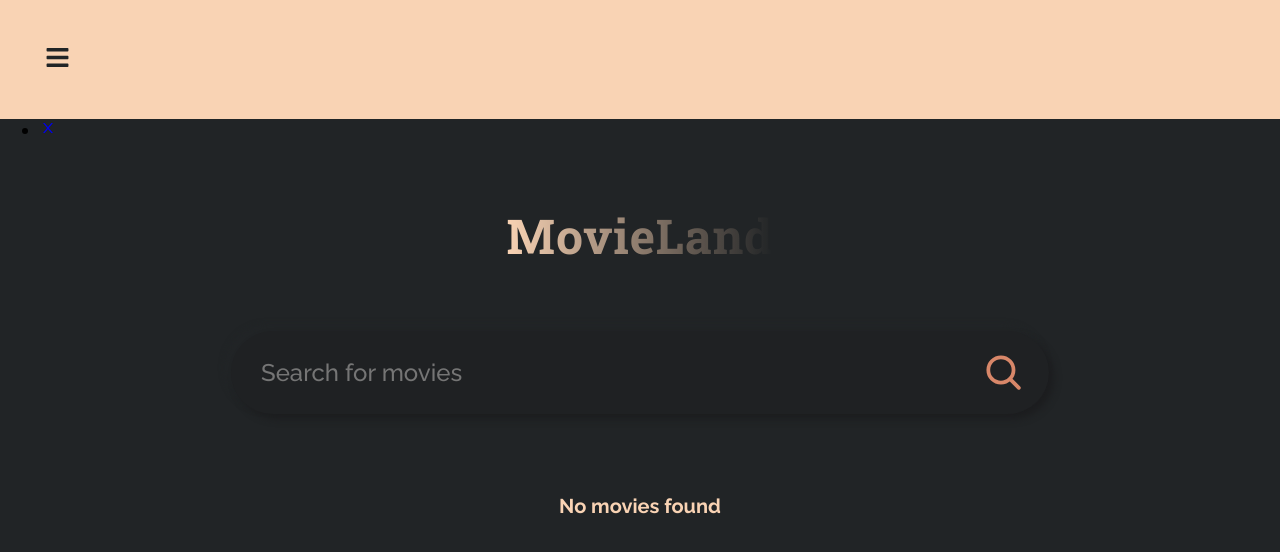
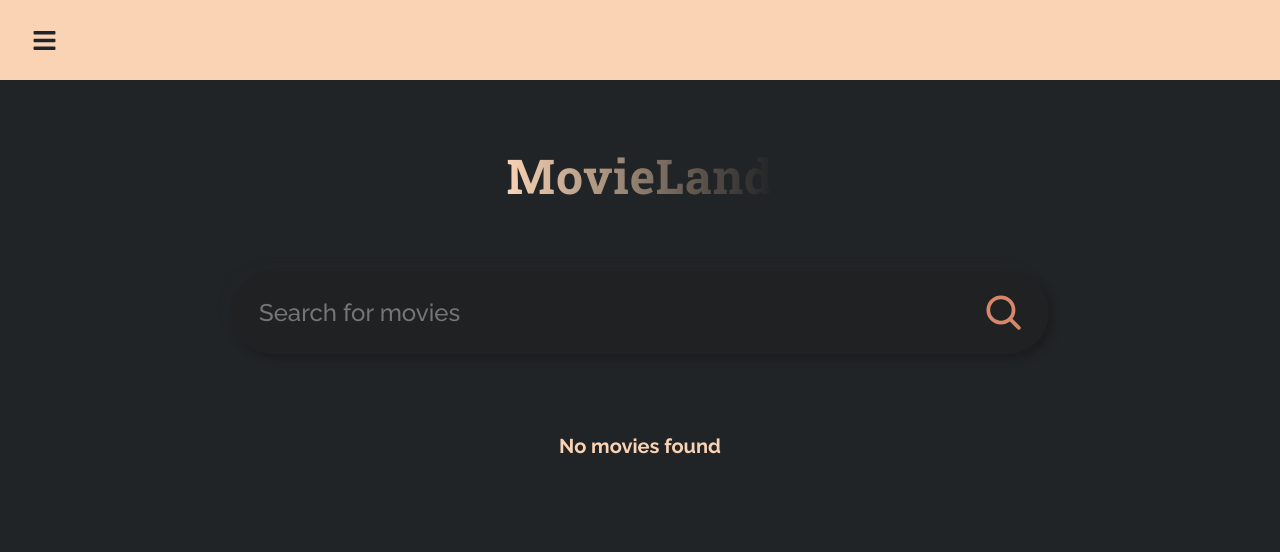
Before and after one commit to IanaPostolachi/React, a React (Create React App) app: page / in a window 1280 px wide. Shown: the top 552 px of the page. Built offline with nearby package versions, Linux system fonts and the light colour scheme.

Commit message:
navbar adde not working yet

```diff
--- a/src/App.css
+++ b/src/App.css
@@ -1,9 +1,11 @@
 @import url("https://fonts.googleapis.com/css?family=Roboto+Slab:100,300,400,700");
 @import url("https://fonts.googleapis.com/css?family=Raleway:300,300i,400,400i,500,500i,600,600i,700,700i,800,800i,900,900i");
+@import url('https://fonts.googleapis.com/css?family=Lato&display=swap');
 
 * {
   margin: 0;
   border: 0;
+  padding: 0;
   box-sizing: border-box;
 }
 
@@ -20,7 +22,6 @@ body {
 
 .app {
   padding: 4rem;
-
   display: flex;
   justify-content: center;
   align-items: center;
@@ -28,13 +29,78 @@ body {
 }
 
 .navbar {
+  background-color: #f9d3b4;
+  height: 80px;
+  display: flex;
+  justify-content:flex-start;
+  align-items: center;
+}
+
+.menu-bars{
+  margin-left: 2rem;
+  font-size: 2rem;
+  background: none;
+}
+
+.nav-menu{
   background: #f9d3b4;
-  padding: 3.5%;
+  width: 1px;
+  height: 100vh;
   display: flex;
-  align-items: left;
-  justify-content:left;
-  flex-direction: row;
-  opacity: 4;
+  justify-content: center;
+  position: fixed;
+  top: 0;
+  left: -100%;
+  transition: 850ms;
+}
+
+.nav-menu.active{
+left:0;
+transition: 350ms;
+}
+
+.nav-text{
+  display: flex;
+  justify-content: flex-start;
+  align-items: center;
+  padding: 6px 3px 6px 10px;
+  list-style: none;
+  height: 60px;
+}
+
+.nav-text a {
+  text-decoration: none;
+  color: #212426;
+  font-size: 10 px;
+  width: 95%;
+  height: 100%;
+  display: flex;
+  align-items: center;
+  padding-left: 10px;
+  border-radius: 4px;
+}
+
+.nav-text a:hover{
+  background-color: #98AF70;
+}
+
+.nav-menu-items{
+  width: 34%;
+  background-color: #f9d3b4;
+  height: 100%;
+}
+
+.navbar-toggle{
+  background-color: #f9d3b4;
+  width: 100%;
+  height: 88px;
+  display: flex;
+  justify-content: flex-start;
+  align-items: center;
+}
+
+span {
+margin-left: 7px;
 }
 
 .burger {
--- a/src/App.js
+++ b/src/App.js
@@ -6,6 +6,8 @@ import SearchIcon from "./search.svg";
 import MovieCard from "./MovieCard";
 import Navbar from "./Navbar/Navbar";
 import {BrowserRouter as Router, Route, Routes} from 'react-router-dom'
+import Movies from './Pages/Movie'
+import Users from './Pages/User'
 
 const API_URL = "http://www.omdbapi.com?apikey=c3c6c283";
 
@@ -21,18 +23,19 @@ const App = () => {
   };
 
   useEffect(() => {
-    alert('No movies to display \t shearch for a movie ')
+    // alert('No movies to display \t shearch for a movie ')
   }, []);
 
   return (
     <>
     <Router>
-        <Navbar className = "navbar"/>
+        <Navbar/>
         <Routes>
-          <Route path='/'/>
+          <Route path='/' exact component={App}/>
+          <Route path='/movies' exact component={Movies}/>
+          <Route path='/users' exact component={Users}/>
         </Routes>
       </Router>
-
     <div className="app">
 
       <h1>MovieLand</h1>
--- a/src/Navbar/Navbar.js
+++ b/src/Navbar/Navbar.js
@@ -1,7 +1,9 @@
 import React, {useState} from 'react'
 import { Link } from 'react-router-dom'
 import * as FaIcons from 'react-icons/fa';
-import * as AiIcons from 'react-icons/ai';
+// import * as AiIcons from 'react-icons/ai';
+import {SidebarData} from './SidebarData';
+import {IconContext} from 'react-icons'
 
 
 function Navbar() {
@@ -11,20 +13,27 @@ const showSidebar = () => setSidebar(!sidebar)
 
   return (
     <>
+    <IconContext.Provider value={{color: '#212426'}}>
       <div className='navbar'>
-        <Link to="#" className='menu-bars'>
-           <FaIcons.FaBars className='burger' size={25} onClick={showSidebar} />
+        <Link to="#" className='menu-bars' onClick={showSidebar}>
+           <FaIcons.FaBars size={25}  />
         </Link>
       </div>
       <nav className={sidebar ? 'nav-manu active' : 'nav-menu'}>
-        <ul className='nav-menu-items'>
-            <li className='navbar-toggle'>
-                <Link to="#" className='menu-bars'>
-                    <AiIcons.AiOutlineClose />
-                </Link>
-            </li>
+        <ul className='nav-menu-items' onClick={showSidebar}>
+            {SidebarData.map((item, index) => {
+              return(
+                <li key={index} className={item.cName}>
+                  <Link to={item.path}>
+                    {item.icon}
+                    <span>{item.title}</span>
+                  </Link>
+                </li>
+              )
+            })}
         </ul>
       </nav>
+      </IconContext.Provider>
     </>
   )
 }
--- a/src/Navbar/SidebarData.js
+++ b/src/Navbar/SidebarData.js
@@ -1,8 +1,7 @@
 import React from 'react';
-import * as FaIcons from 'react-icons/fa';
+// import * as FaIcons from 'react-icons/fa';
 import * as AiIcons from 'react-icons/ai';
-import * as AiOutlineIcons from 'react-icons/AiOutline';
-import * as IoIcons from 'react-icons/io';
+// import * as IoIcons from 'react-icons/io';
 import * as BiIcons from 'react-icons/bi';
 
 
@@ -22,7 +21,7 @@ export const SidebarData = [
     {
         title: 'Users',
         path: '/users',
-        icon: <AiOtline.AiOutlineUser/>,
+        icon: <BiIcons.BiUser/>,
         cName: 'nav-text'
     }
 ]
--- a/src/Pages/Movie.js
+++ b/src/Pages/Movie.js
@@ -0,0 +1,13 @@
+import React from "react";
+
+const MovieComponent = () => {
+  return (
+  <>
+  <div className="Movies">
+    <h1>Movies!</h1>
+  </div>
+  </>
+  );
+};
+
+export default MovieComponent;
--- a/src/Pages/User.js
+++ b/src/Pages/User.js
@@ -0,0 +1,13 @@
+import React from 'react';
+
+const UsersComponent = () => {
+    return(
+        <>
+        <div className='Users'>
+            <h1>Users!</h1>
+        </div>
+        </>
+    );
+};
+
+export default UsersComponent;
```
Also changed, not shown: src/Navbar/Navbar.css (deleted).
